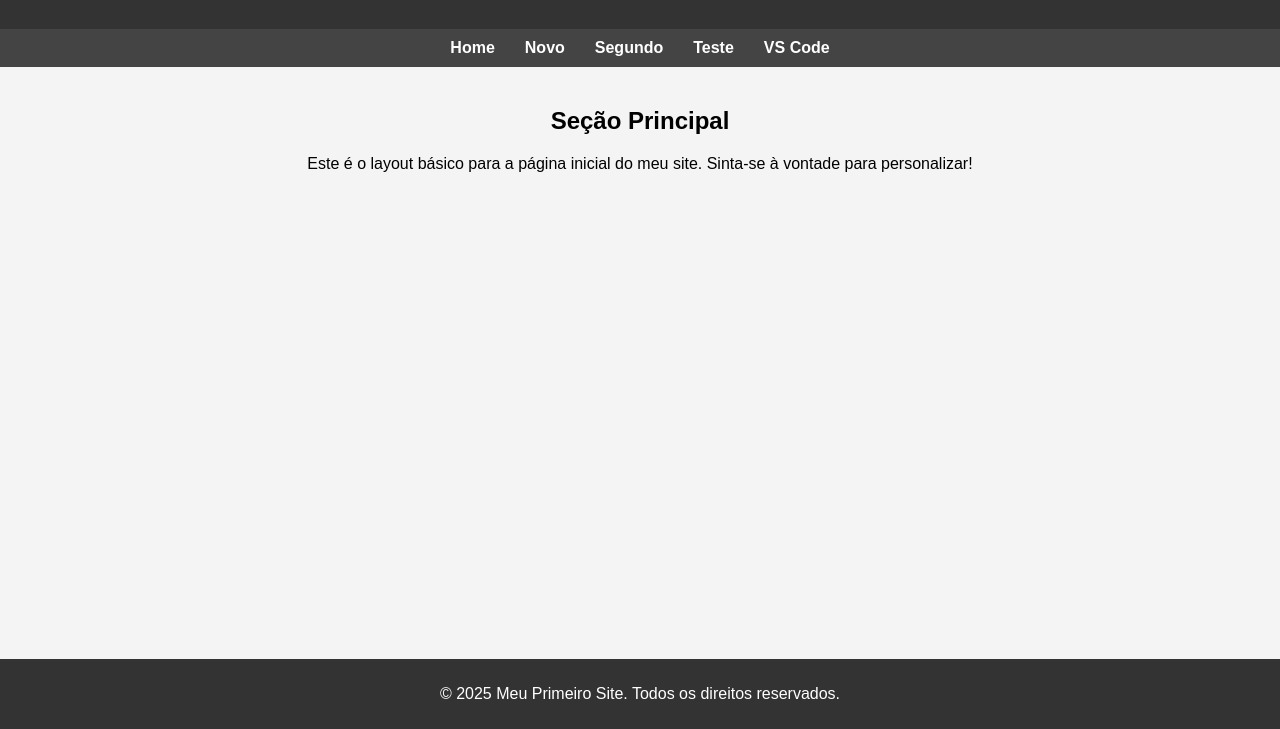
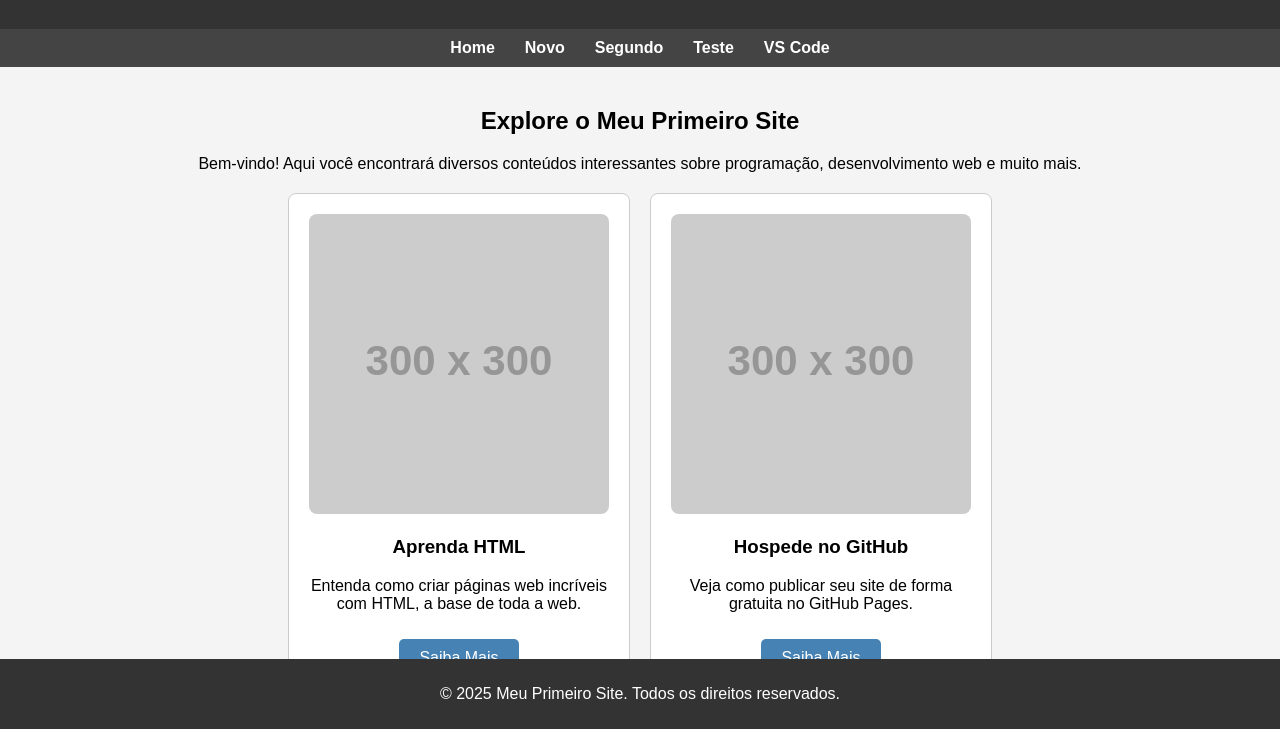
Before and after one commit to UelitonFOX/UelitonFOX.github.io, a plain HTML site: page index.html in a window 1280 px wide. Shown: the part 71-800 px from the top of the page. Drawn offline with Linux system fonts and the light colour scheme; placeholder pictures from the web are drawn by us.

Commit message:
Update index.html

```diff
--- a/index.html
+++ b/index.html
@@ -65,8 +65,26 @@
         <a href="vs-code.html">VS Code</a>
     </nav>
     <main>
-        <h2>Seção Principal</h2>
-        <p>Este é o layout básico para a página inicial do meu site. Sinta-se à vontade para personalizar!</p>
+        <h2>Explore o Meu Primeiro Site</h2>
+        <p>Bem-vindo! Aqui você encontrará diversos conteúdos interessantes sobre programação, desenvolvimento web e muito mais.</p>
+
+        <div style="display: flex; justify-content: center; align-items: center; gap: 20px; flex-wrap: wrap; margin-top: 20px;">
+            <!-- Card 1 -->
+            <div style="border: 1px solid #ccc; border-radius: 8px; padding: 20px; width: 300px; text-align: center; background-color: #fff;">
+                <img src="https://via.placeholder.com/300" alt="Imagem de exemplo" style="width: 100%; border-radius: 8px;">
+                <h3>Aprenda HTML</h3>
+                <p>Entenda como criar páginas web incríveis com HTML, a base de toda a web.</p>
+                <a href="https://www.w3schools.com/html/" target="_blank" style="display: inline-block; padding: 10px 20px; background-color: #4682b4; color: #fff; text-decoration: none; border-radius: 5px; margin-top: 10px;">Saiba Mais</a>
+            </div>
+
+            <!-- Card 2 -->
+            <div style="border: 1px solid #ccc; border-radius: 8px; padding: 20px; width: 300px; text-align: center; background-color: #fff;">
+                <img src="https://via.placeholder.com/300" alt="Imagem de exemplo" style="width: 100%; border-radius: 8px;">
+                <h3>Hospede no GitHub</h3>
+                <p>Veja como publicar seu site de forma gratuita no GitHub Pages.</p>
+                <a href="https://pages.github.com/" target="_blank" style="display: inline-block; padding: 10px 20px; background-color: #4682b4; color: #fff; text-decoration: none; border-radius: 5px; margin-top: 10px;">Saiba Mais</a>
+            </div>
+        </div>
     </main>
     <footer>
         <p>&copy; 2025 Meu Primeiro Site. Todos os direitos reservados.</p>
```
